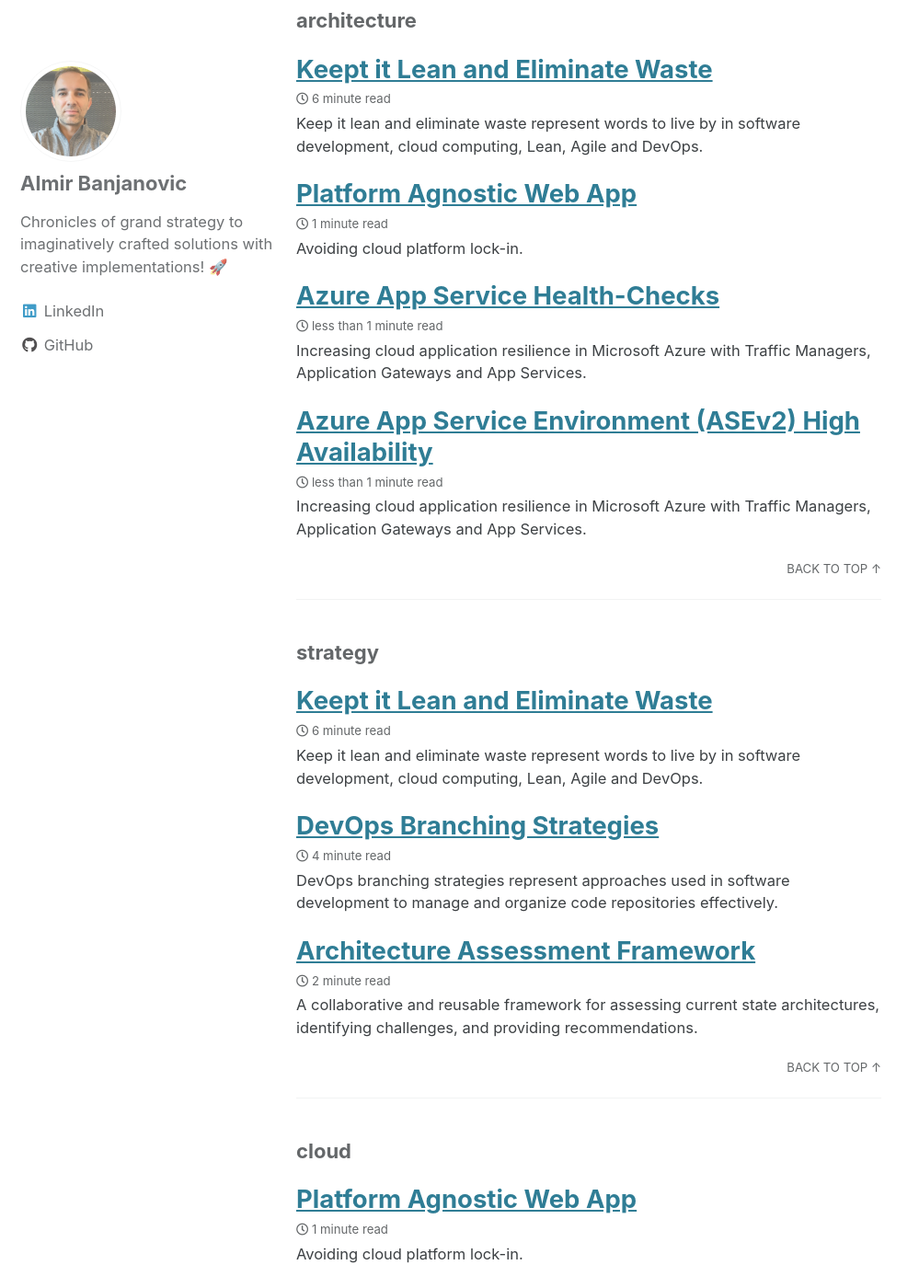
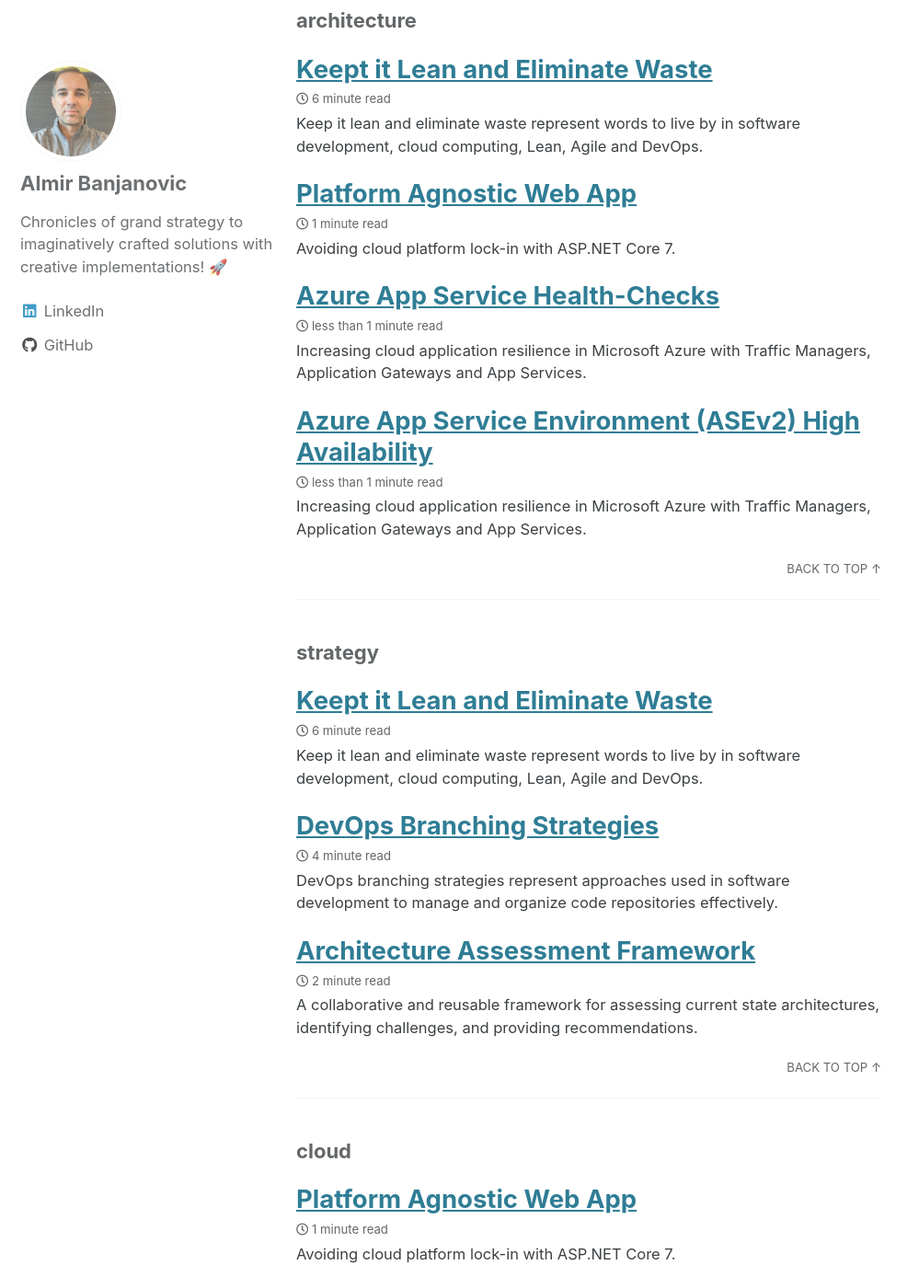
Before and after one commit to almirbanjanovic/roadtocloud.github.io, a Jekyll site: the page built from _pages/tag-archive.md, in a window 1280 px wide and 1400 px high, scrolled down 394 px. Shown: the whole window at 92% size, without its empty margins (0-999 px from the left). Built offline with Jekyll 4.4.1, drawn with Linux system fonts in a browser that asks for light colours; cached includes are drawn as plain includes; some of the changed text lies outside the part shown.

Commit message:
Update 2023-09-25-platform-agnostic-app.md

```diff
--- a/_posts/2023-09-25-platform-agnostic-app.md
+++ b/_posts/2023-09-25-platform-agnostic-app.md
@@ -1,6 +1,6 @@
 ---
 title:  "Platform Agnostic Web App"
-excerpt: "Avoiding cloud platform lock-in."
+excerpt: "Avoiding cloud platform lock-in with ASP.NET Core 7."
 toc: true
 tags:
   - cloud
```
